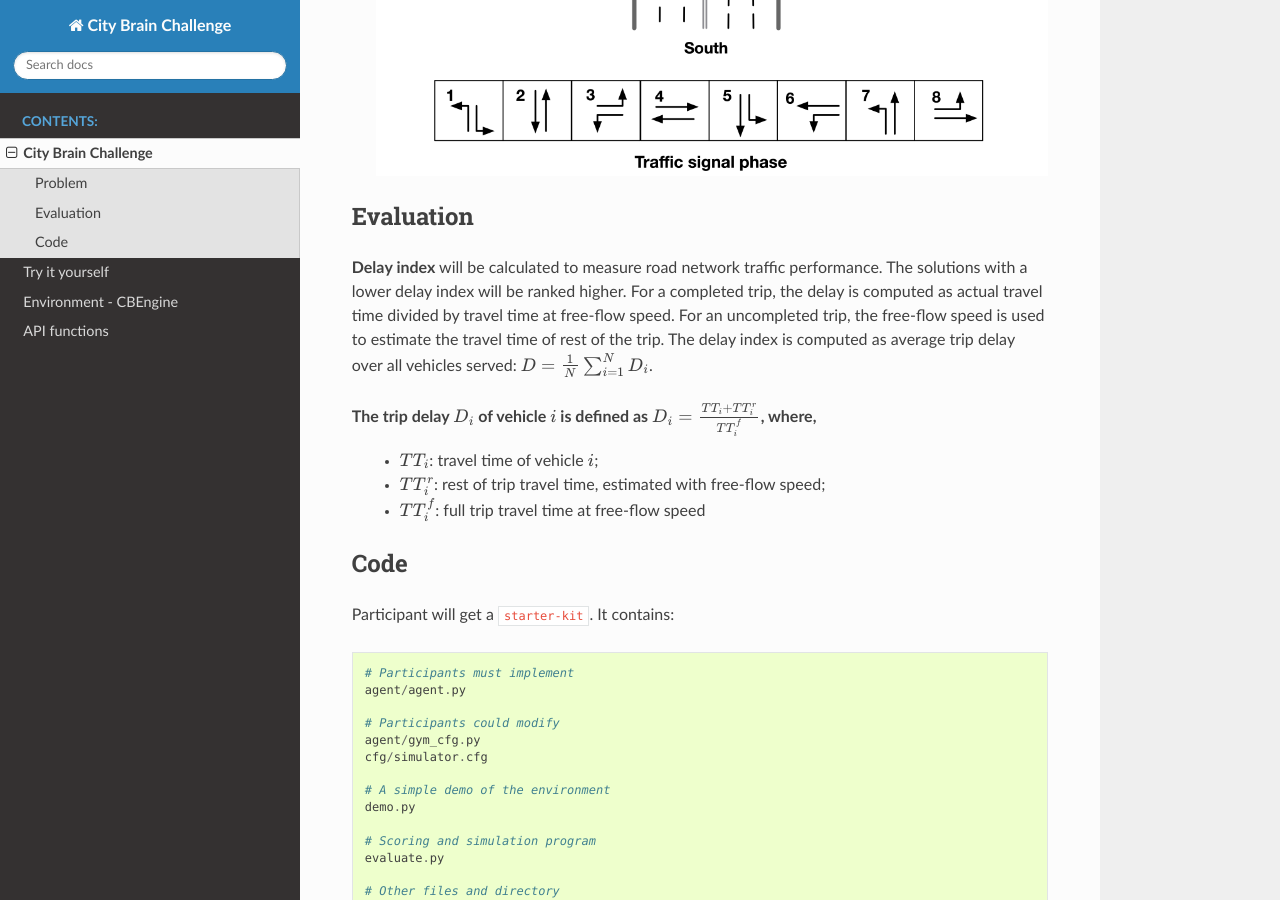
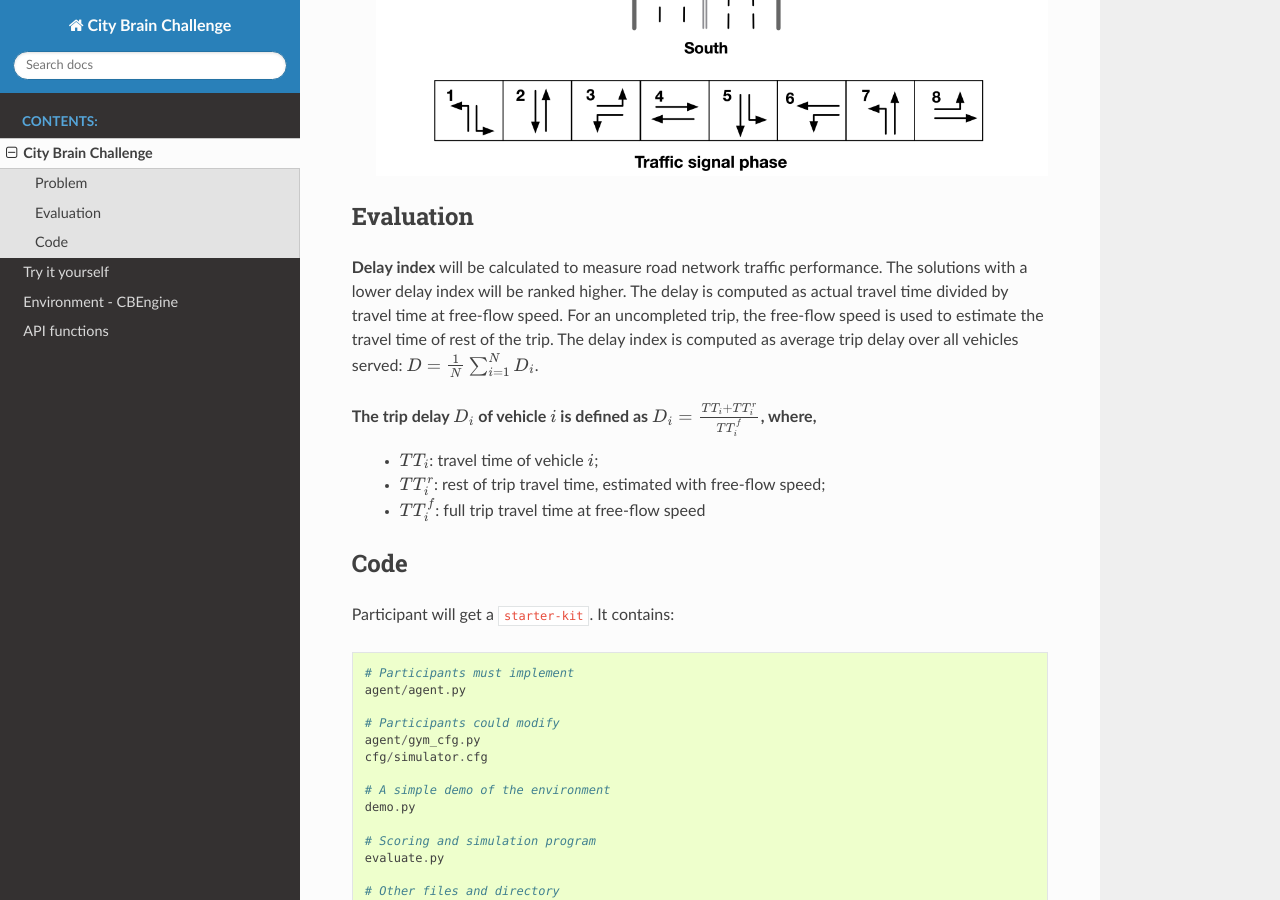
Before and after one commit to CityBrainChallenge/KDDCup2021-CityBrainChallenge, a Sphinx documentation site: the page built from docs/city-brain-challenge.rst, in a window 1280 px wide and 900 px high, scrolled down 935 px. Built offline with Sphinx 7.4.7 and the Read the Docs theme 2.0.0, drawn with Linux system fonts in a browser that asks for light colours.

Commit message:
Update city-brain-challenge.rst

```diff
--- a/docs/city-brain-challenge.rst
+++ b/docs/city-brain-challenge.rst
@@ -22,7 +22,7 @@
 Evaluation
 ===============
 
-**Delay index** will be calculated to measure road network traffic performance. The solutions with a lower delay index will be ranked higher. For a completed trip, the delay is computed as actual travel time divided by travel time at free-flow speed. For an uncompleted trip, the free-flow speed is used to estimate the travel time of rest of the trip. The delay index is computed as average trip delay over all vehicles served: :math:`D = \frac{1}{N}\sum_{i=1}^{N}{D_{i}}`.
+**Delay index** will be calculated to measure road network traffic performance. The solutions with a lower delay index will be ranked higher. The delay is computed as actual travel time divided by travel time at free-flow speed. For an uncompleted trip, the free-flow speed is used to estimate the travel time of rest of the trip. The delay index is computed as average trip delay over all vehicles served: :math:`D = \frac{1}{N}\sum_{i=1}^{N}{D_{i}}`.
 
 The trip delay :math:`D_{i}` of vehicle :math:`i` is defined as :math:`D_{i} = \frac{TT_{i} + TT_{i}^{r}}{TT_{i}^{f}}`, where,
  - :math:`TT_i`: travel time of vehicle :math:`i`;
```
